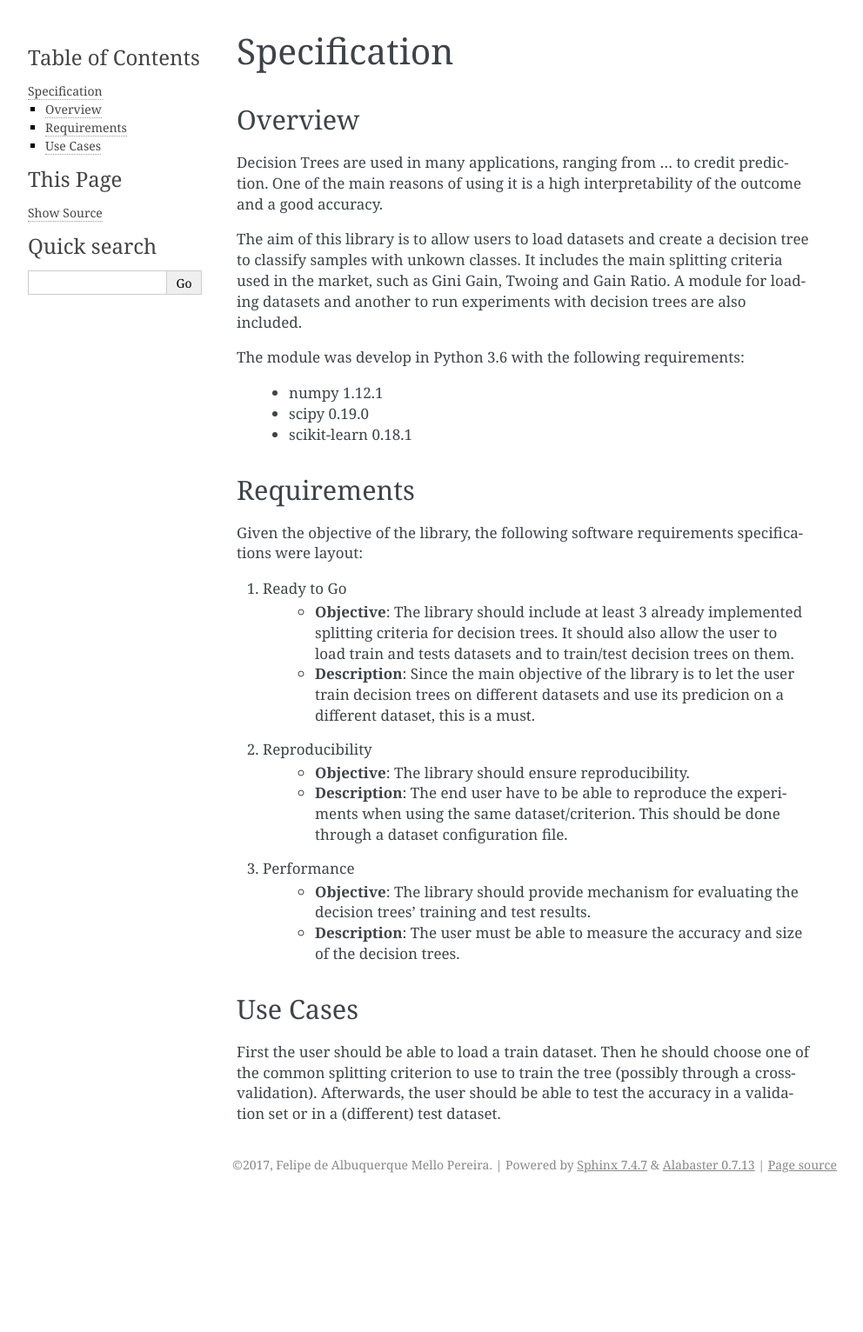
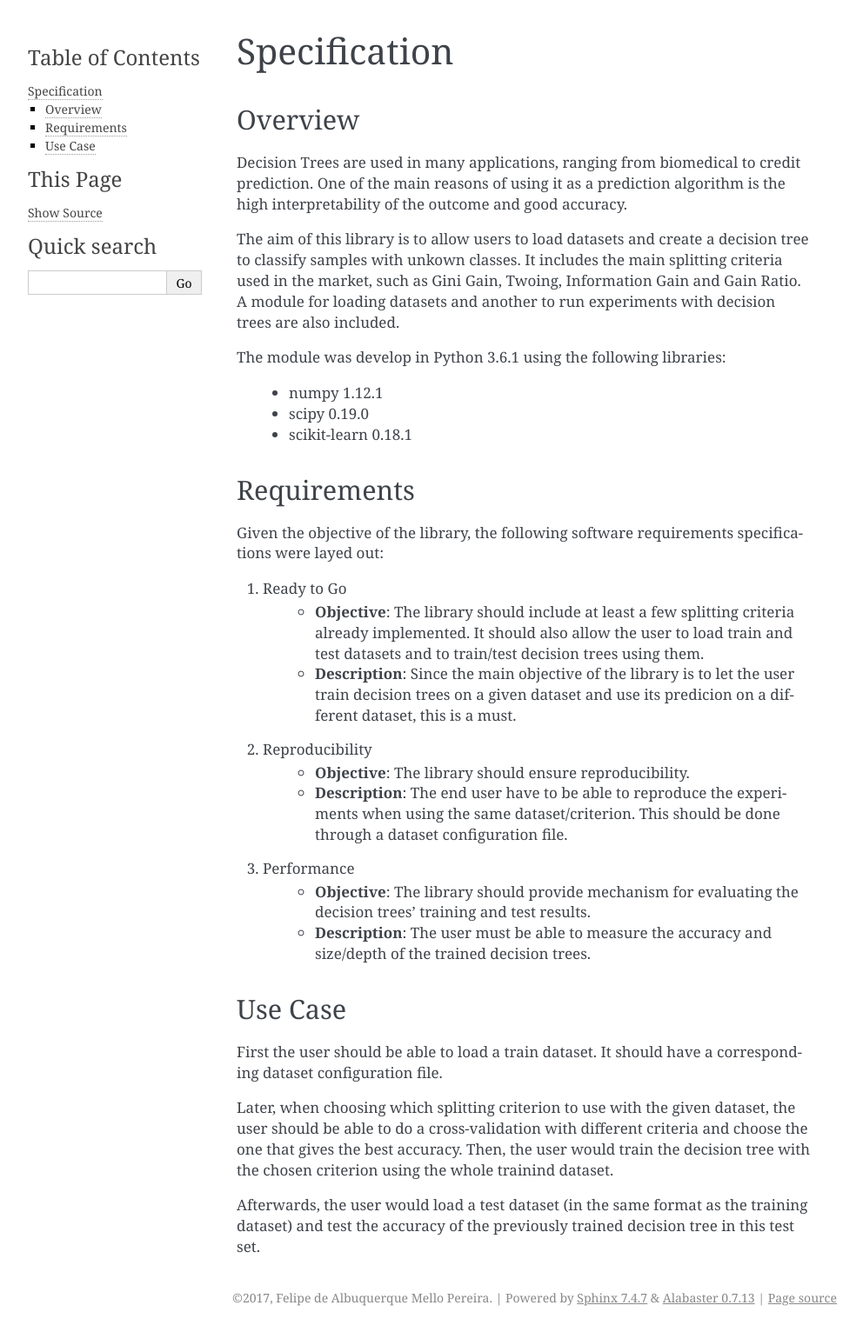
Before and after one commit to felipeamp/projeto_final_prog, a Sphinx documentation site: the page built from docs/program_specification.rst, in a window 1280 px wide. Shown: the whole page at 87% size, without its empty margins (148-1140 px from the left). Built offline with Sphinx 7.4.7, drawn with Linux system fonts in a browser that asks for light colours; before the commit the page ends 1379 px from its top, so only the background shows below that.

Commit message:
Updated docs.

```diff
--- a/docs/program_specification.rst
+++ b/docs/program_specification.rst
@@ -4,25 +4,26 @@ Specification
 Overview
 ########
 
-Decision Trees are used in many applications, ranging from ... to credit prediction. One of the main reasons of using it is a high interpretability of the outcome and a good accuracy.
+Decision Trees are used in many applications, ranging from biomedical to credit prediction. One of the main reasons of using it as a prediction algorithm is the high interpretability of the outcome and good accuracy.
 
-The aim of this library is to allow users to load datasets and create a decision tree to classify samples with unkown classes. It includes the main splitting criteria used in the market, such as Gini Gain, Twoing and Gain Ratio. A module for loading datasets and another to run experiments with decision trees are also included.
+The aim of this library is to allow users to load datasets and create a decision tree to classify samples with unkown classes. It includes the main splitting criteria used in the market, such as Gini Gain, Twoing, Information Gain and Gain Ratio. A module for loading datasets and another to run experiments with decision trees are also included.
 
-The module was develop in Python 3.6 with the following requirements:
+The module was develop in Python 3.6.1 using the following libraries:
 
     * numpy 1.12.1
     * scipy 0.19.0
     * scikit-learn 0.18.1
 
+
 Requirements
 ############
 
-Given the objective of the library, the following software requirements specifications were layout:
+Given the objective of the library, the following software requirements specifications were layed out:
 
 1. Ready to Go
-    * **Objective**: The library should include at least 3 already implemented splitting criteria for decision trees. It should also allow the user to load train and tests datasets and to train/test decision trees on them.
+    * **Objective**: The library should include at least a few splitting criteria already implemented. It should also allow the user to load train and test datasets and to train/test decision trees using them.
 
-    * **Description**: Since the main objective of the library is to let the user train decision trees on different datasets and use its predicion on a different dataset, this is a must.
+    * **Description**: Since the main objective of the library is to let the user train decision trees on a given dataset and use its predicion on a different dataset, this is a must.
 
 2. Reproducibility
     * **Objective**: The library should ensure reproducibility.
@@ -32,10 +33,14 @@ Given the objective of the library, the following software requirements specific
 3. Performance
     * **Objective**: The library should provide mechanism for evaluating the decision trees' training and test results.
 
-    * **Description**: The user must be able to measure the accuracy and size of the decision trees.
+    * **Description**: The user must be able to measure the accuracy and size/depth of the trained decision trees.
 
 
-Use Cases
-#########
+Use Case
+########
 
-First the user should be able to load a train dataset. Then he should choose one of the common splitting criterion to use to train the tree (possibly through a cross-validation). Afterwards, the user should be able to test the accuracy in a validation set or in a (different) test dataset.
+First the user should be able to load a train dataset. It should have a corresponding dataset configuration file.
+
+Later, when choosing which splitting criterion to use with the given dataset, the user should be able to do a cross-validation with different criteria and choose the one that gives the best accuracy. Then, the user would train the decision tree with the chosen criterion using the whole trainind dataset.
+
+Afterwards, the user would load a test dataset (in the same format as the training dataset) and test the accuracy of the previously trained decision tree in this test set.
```
Also changed, not shown: docs/program_project.rst (+12 -11 lines).
